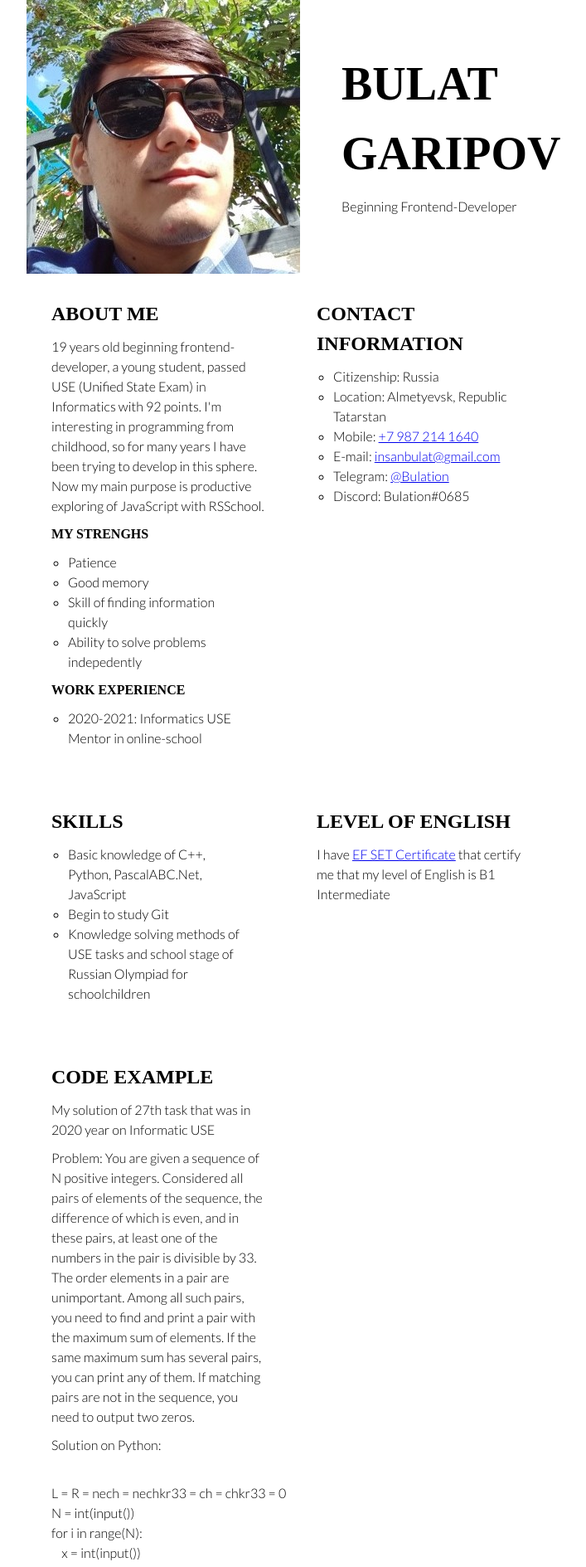
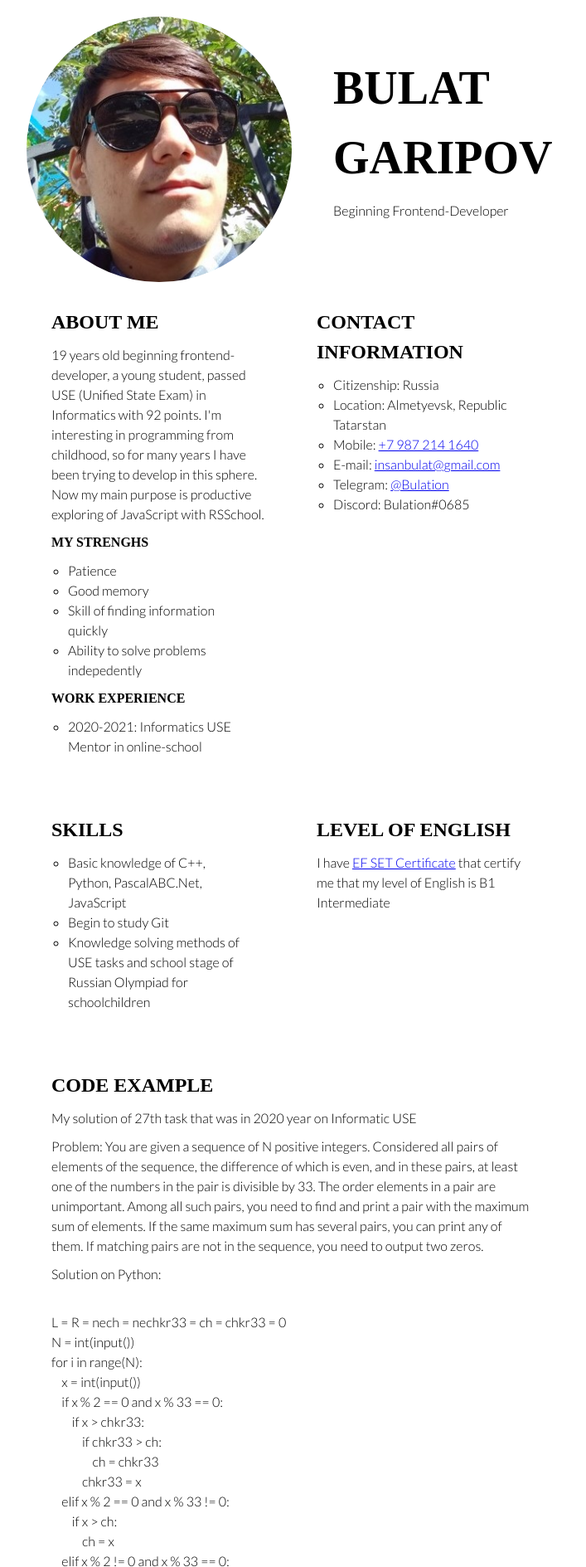
Before and after one commit to Bulation/rsschool-cv, a plain HTML site: page index.html in a window 1280 px wide. Shown: the top 1889 px of the page at 83% size, without its empty margins (288-995 px from the left). Drawn offline with Linux system fonts and the light colour scheme; files whose address does not match are found by name.

Commit message:
refactor: fix small bugs of style of code

```diff
--- a/styles/style.css
+++ b/styles/style.css
@@ -12,7 +12,9 @@
     font-family: Lato;
     src: url(fonts/Lato/Lato-Light.ttf);
 }
-h1, h2, h3 {
+h1,
+h2,
+h3 {
     font-family: Kollektif;
     text-transform: uppercase;
 }
@@ -31,8 +33,9 @@ p {
 li {
     list-style-type: circle;
 }
-
-main, header, footer {
+main,
+header,
+footer {
     margin: 0 auto;
     width: 50%;
 }
@@ -45,7 +48,7 @@ header {
     margin: auto 0;
     margin-left: 50px;
 }
-.self {
+.self-photo {
     margin-top:20px;
     display: block;
     border-radius: 50%;
@@ -59,13 +62,12 @@ section {
     max-width: 50%;
     padding: 30px;
 }
-.last {
+.last-section {
     max-width: 100%;
 }
 footer {
     display: flex;
     align-items: center;
-
 }
 footer a {
     width: 50%;
@@ -93,7 +95,9 @@ footer a {
     }
 }
 @media screen and (max-width: 480px) {
-    main, header, footer {
+    main,
+    header,
+    footer {
         margin: 0 auto;
         width: 100%;
     }
```
Also changed, not shown: index.html (+2 -2 lines). Lines whose indentation alone changed are shown as unchanged.
